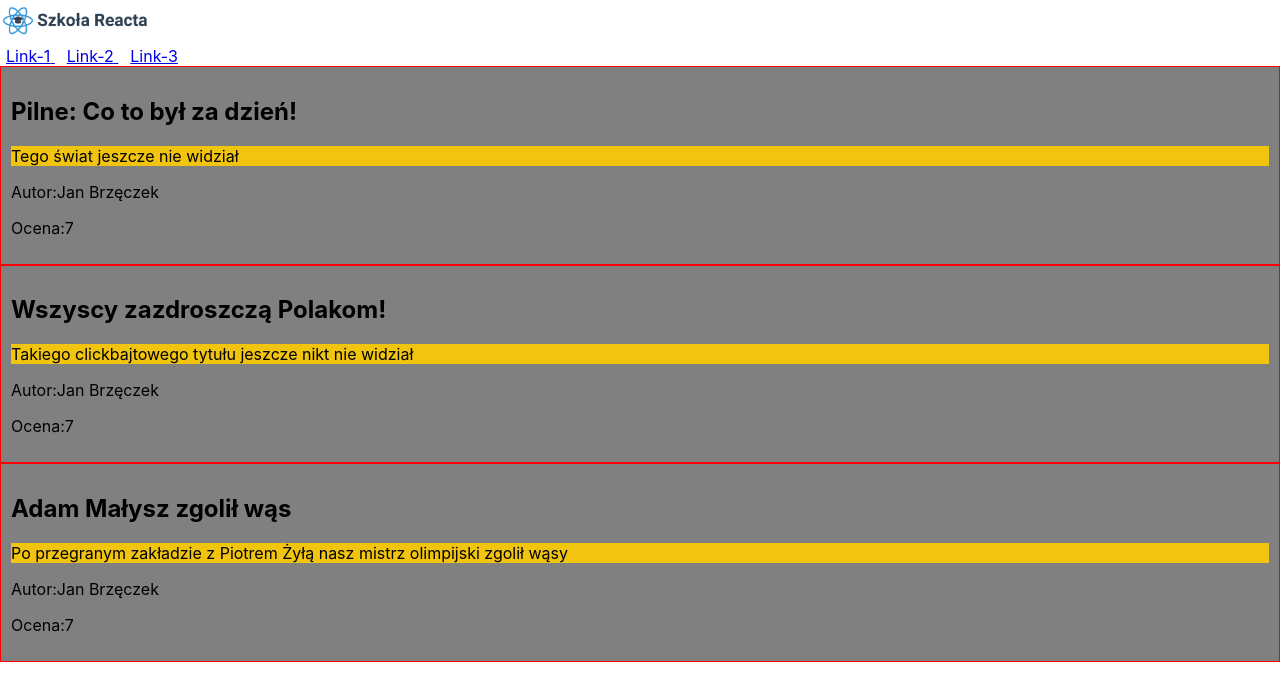
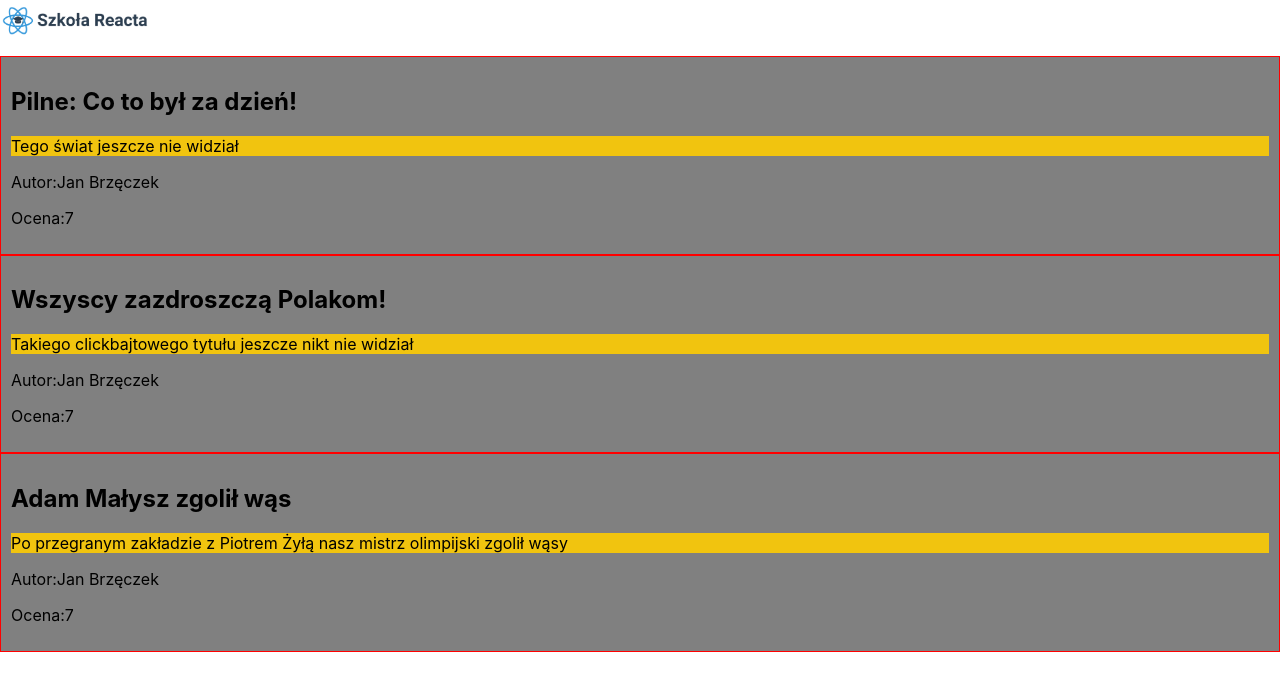
Before and after one commit to Edyta2801/Poligon-react-app, a React (Create React App) app: page / in a window 1280 px wide. Shown: the top 700 px of the page. Built offline with nearby package versions, Linux system fonts and the light colour scheme.

Commit message:
wrap NavLinks Menu Component

```diff
--- a/src/components/Header/Header.js
+++ b/src/components/Header/Header.js
@@ -3,16 +3,17 @@ import React from 'react';
 
 import Logo from './Logo';
 import NavLink from './NavLink';
+import Menu from './Menu';
 
 function Header() {
   return (
     <div>
       <Logo/>
-      <div>
+      <Menu>
           <NavLink to='/' label='Link-1' />
           <NavLink to='/' label='Link-2' />
           <NavLink to='/' label='Link-3' />
-      </div>
+      </Menu>
     </div>
   );
 }
--- /dev/null
+++ b/src/components/Header/Menu.js
@@ -0,0 +1,16 @@
+import React from 'react';
+
+
+const styles={
+    marginBottom:10
+};
+
+function Menu(){
+    return(
+        <nav style={styles}>
+
+        </nav>
+    );
+}
+
+export default Menu;
--- a/src/components/Header/index.js
+++ b/src/components/Header/index.js
@@ -1,5 +1,5 @@
 export { default as Logo } from './Logo';
 export { default as NavLink } from './Logo';
-
+export {default as Menu} from './Menu';
 
 export { default } from './Header';
```
